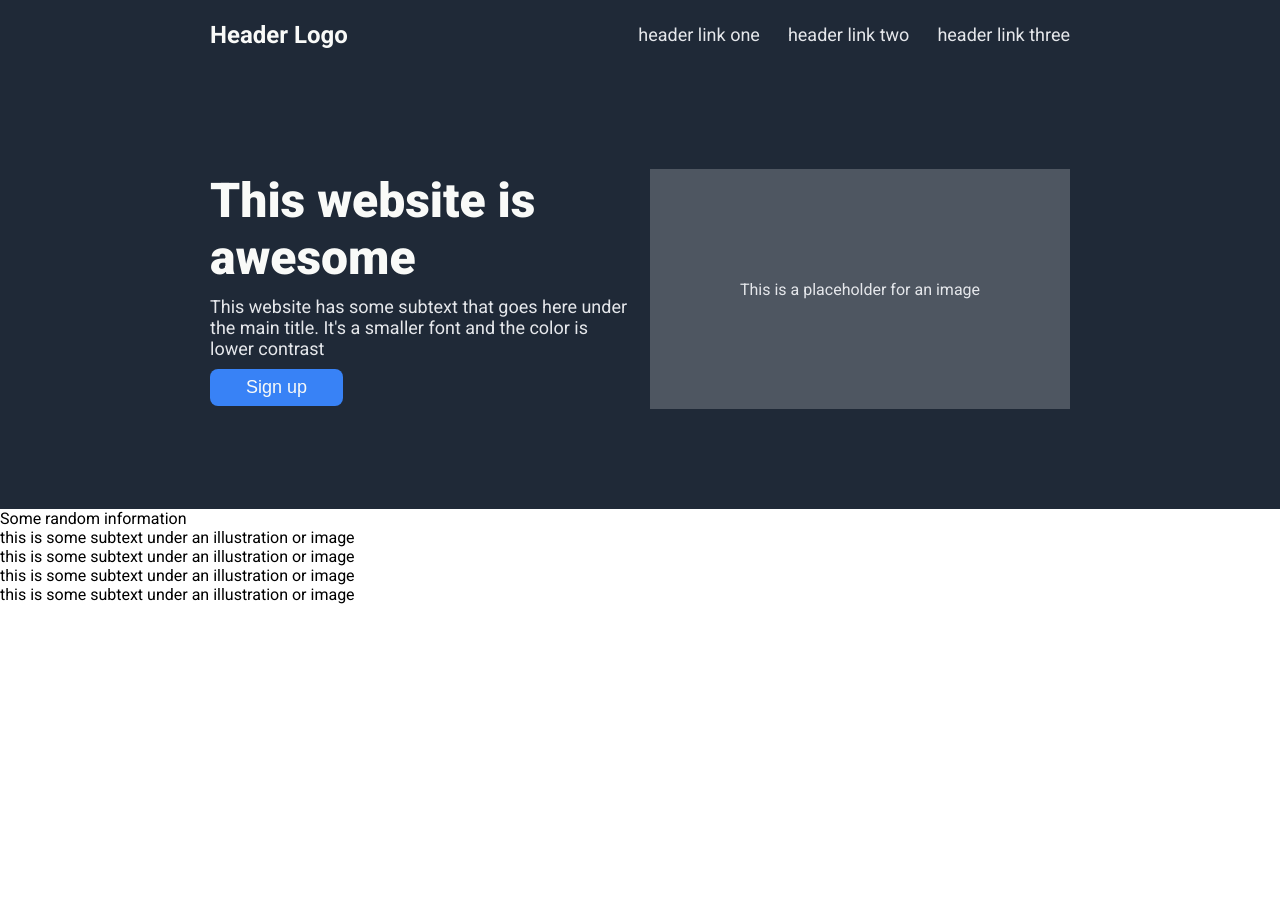
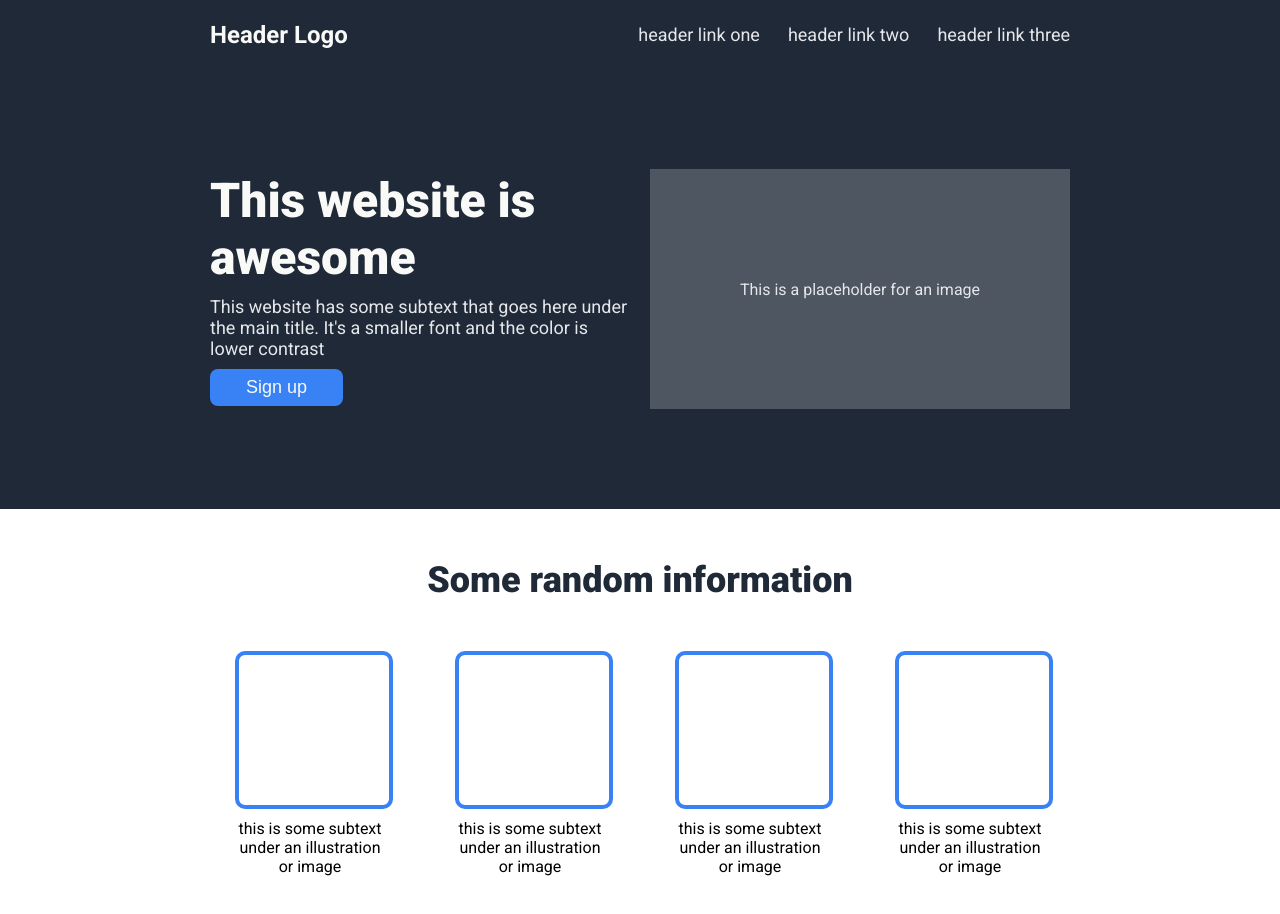
Before and after one commit to JoaoA00/landing-page, a plain HTML site: page index.html in a window 1280 px wide. Before the commit the page ends 800 px from the top, so only its background shows below. Drawn offline with Linux system fonts and the light colour scheme.

Commit message:
Finish info section

```diff
--- a/style.css
+++ b/style.css
@@ -77,3 +77,46 @@ header {
     color: #e5e7eb;
 
 }
+
+.information {
+    display: flex;
+    flex-direction: column;
+    align-content: center;
+    justify-content: center;
+    padding: 50px 210px;
+}
+
+.info-title {
+    font-size: 36px;
+    font-weight: 900;
+    color: #1f2937;
+    text-align: center;
+    margin-bottom: 30px;
+}
+
+.info-boxes {
+    display: flex;
+    justify-content: center;
+    align-content: center;
+    gap: 30px;
+}
+
+.info-box {
+    width: 170px;
+    padding: 10px;
+}
+
+.info-box-img {
+    width: 150px;
+    height: 150px;
+    border: 4px solid;
+
+    border-radius: 10px;
+    border-color: #3882f6;
+    margin: 10px;
+}
+
+.info-box-text {
+    text-align: center;
+    margin: 10px;
+}
```
